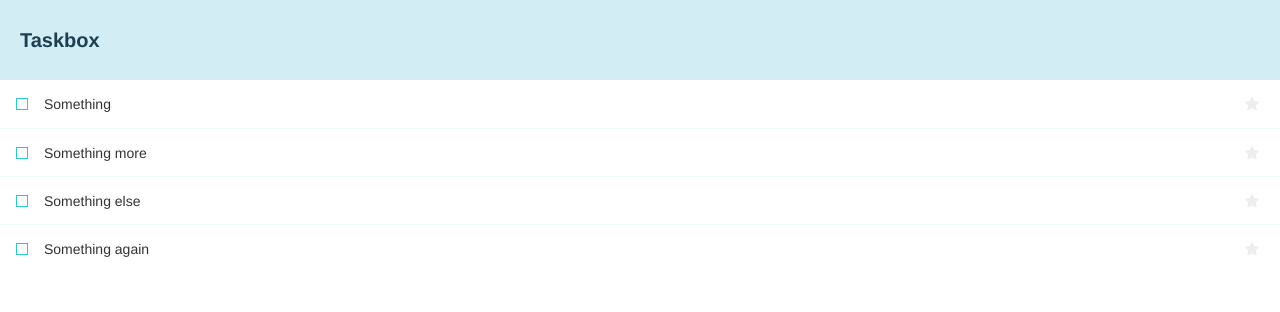
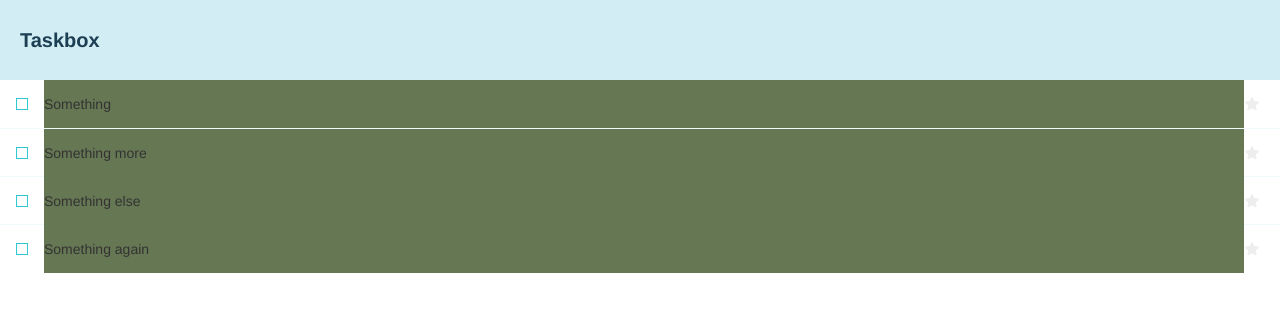
Before and after one commit to Eyrenna/taskbox, a React (Create React App) app: page / in a window 1280 px wide. Shown: the top 312 px of the page. Built offline with nearby package versions, Linux system fonts and the light colour scheme; a web font is replaced by a local one.

Commit message:
change Task bg to #667753

```diff
--- a/src/components/Task.js
+++ b/src/components/Task.js
@@ -14,7 +14,12 @@
         <span className="checkbox-custom" onClick={() => onArchiveTask(id)} />
       </label>
       <div className="title">
-        <input type="text" value={title} readOnly={true} placeholder="Input title" />
+        <input
+          type="text"
+          value={title}
+          readOnly={true}
+          placeholder="Input title"
+          style={{ background: '#667753' }} />
       </div>
 
       <div className="actions" onClick={event => event.stopPropagation()}>
```
